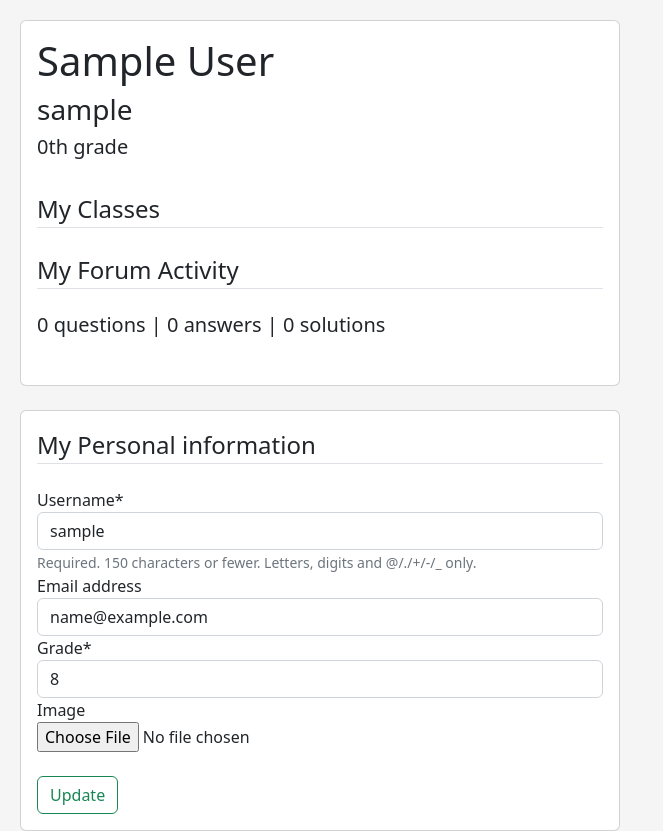
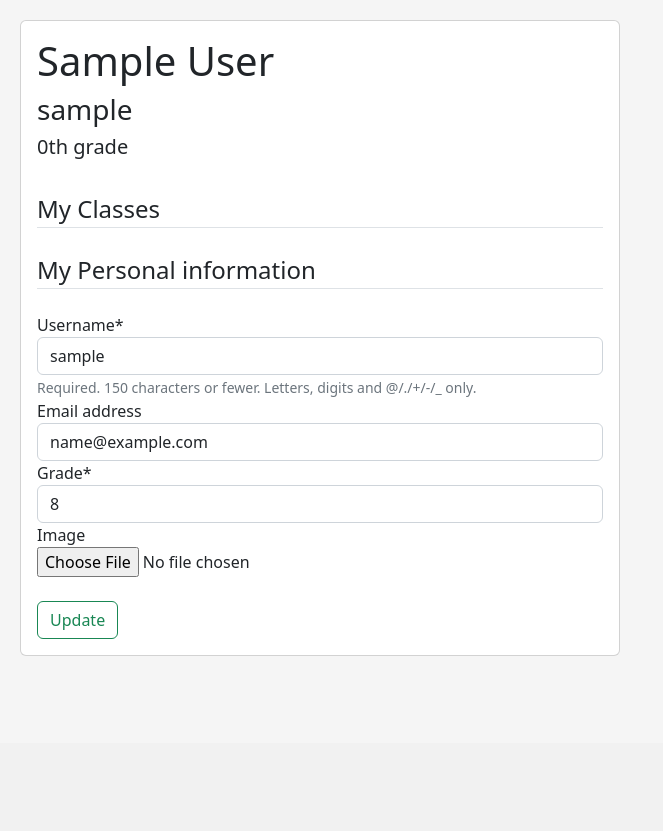
Before and after one commit to JackPadalino/amscsapp, a Django app: page /users/profile/ in a window 1280 px wide. Shown: the part 57-888 px from the top of the page, without its empty margins (0-663 px from the left). After the commit the page ends 713 px from the top, so only its background shows below. Run offline with Django 4.2, Linux system fonts and the light colour scheme; the visitor is signed in with stand-in values (Sample User, id 1); data that the repository does not hold is empty; some libraries are stand-ins or nearby versions.

Commit message:
updated user profile

```diff
--- a/users/templates/users/profile.html
+++ b/users/templates/users/profile.html
@@ -10,7 +10,6 @@
 {% endif %}
 <div class="card profile-card">
     <div class="card-body profile-card-body">
-        <fieldset class='form-group'>
         <h1>{{ user.first_name }} {{ user.last_name }}</h1>
         <h3>{{ user.username }}</h3>
         <h5>{{ user.profile.grade }}th grade</h5>
@@ -20,15 +19,6 @@
             <p><a href="{% url 'classroom-classroom-main' class.title class.pk %}">{{ class.title}}</a></p>
         {% endfor %}
         <br>
-            <legend class='border-bottom mb-4'>My Forum Activity</legend>
-            <h5> {{ user_questions }} questions | {{ user_answers }} answers | {{ user_solutions }} solutions</h5>
-            <br>
-        </fieldset>
-    </div>
-</div>
-<br>
-<div class="card profile-card">
-    <div class="card-body profile-card-body">
         <form method='POST'>
             <fieldset class='form-group'>
                 <legend class='border-bottom mb-4'>My Personal information</legend>
```
Lines whose indentation alone changed are shown as unchanged.
